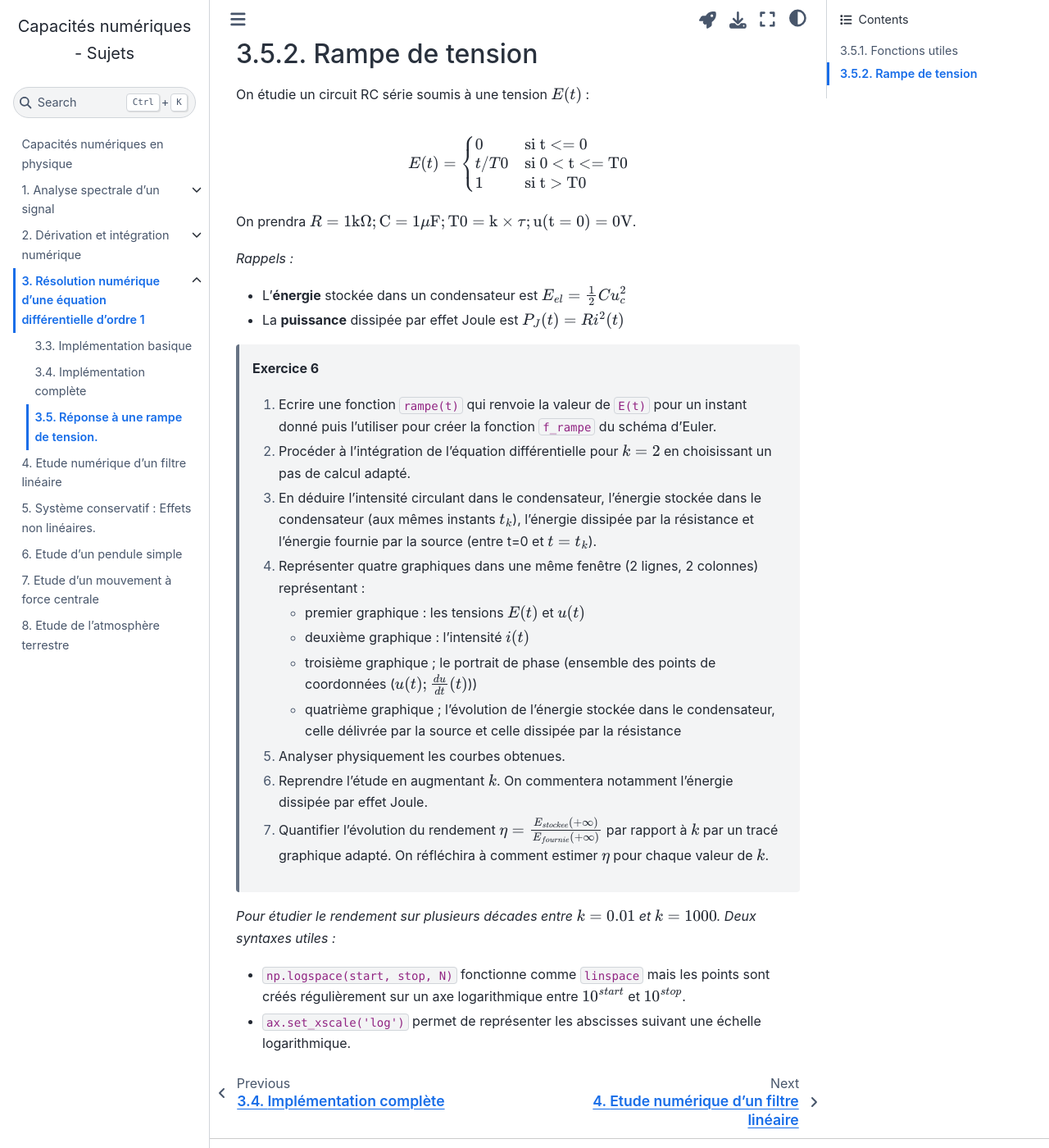
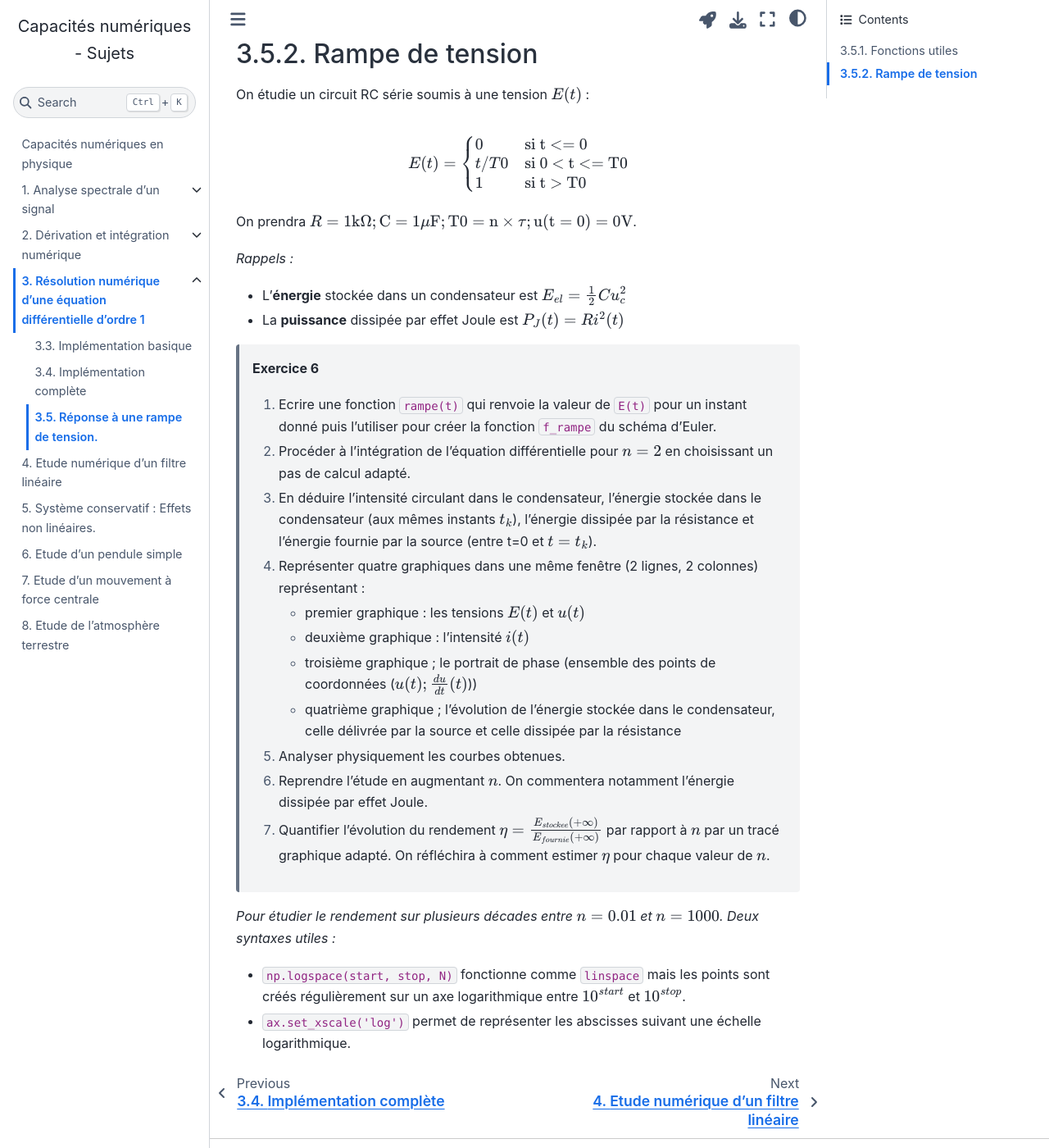
Before and after one commit to pcsi3physiquestan/capacites_numeriques_sources, a Jupyter Book: the page built from elec_reponse_o1_rampe.md, in a window 1280 px wide and 1400 px high, scrolled down 674 px. Shown: the whole window at 82% size. Built offline with Jupyter Book 1.0.4 settings and Sphinx 7.4.7 and the Sphinx Book theme 1.1.4, drawn with Linux system fonts in a browser that asks for light colours.

Commit message:
Mise à jour des sources

```diff
--- a/elec_reponse_o1_rampe.md
+++ b/elec_reponse_o1_rampe.md
@@ -37,7 +37,7 @@ t / T0 & \textrm{si 0 < t <= T0}\\
 \end{cases}
 $$
 
-On prendra $R = 1\rm{k\Omega}; C = 1\rm{\mu F}; T0 = k \times \tau; u(t=0) = 0 \rm{V}$.
+On prendra $R = 1\rm{k\Omega}; C = 1\rm{\mu F}; T0 = n \times \tau; u(t=0) = 0 \rm{V}$.
 
 _Rappels :_
 * L'__énergie__ stockée dans un condensateur est $E_{el} = \frac{1}{2}C u_c^2$
@@ -45,7 +45,7 @@ _Rappels :_
 
 > __Exercice 6__
 > 1. Ecrire une fonction `rampe(t)` qui renvoie la valeur de `E(t)` pour un instant donné puis l'utiliser pour créer la fonction `f_rampe` du schéma d'Euler.
-> 1. Procéder à l'intégration de l'équation différentielle pour $k=2$ en choisissant un pas de calcul adapté.
+> 1. Procéder à l'intégration de l'équation différentielle pour $n=2$ en choisissant un pas de calcul adapté.
 > 2. En déduire l'intensité circulant dans le condensateur, l'énergie stockée dans le condensateur (aux mêmes instants $t_k$), l'énergie dissipée par la résistance et l'énergie fournie par la source (entre t=0  et $t=t_k$).
 > 3. Représenter quatre graphiques dans une même fenêtre (2 lignes, 2 colonnes) représentant :
 >     * premier graphique : les tensions $E(t)$ et $u(t)$
@@ -53,10 +53,10 @@ _Rappels :_
 >     * troisième graphique ; le portrait de phase (ensemble des points de coordonnées ($u(t); \frac{du}{dt}(t)$))
 >     * quatrième graphique ; l'évolution de l'énergie stockée dans le condensateur, celle délivrée par la source et celle dissipée par la résistance
 > 4. Analyser physiquement les courbes obtenues.
-> 5. Reprendre l'étude en augmentant $k$. On commentera notamment l'énergie dissipée par effet Joule.
-> 6. Quantifier l'évolution du rendement $\eta = \frac{E_{stockee}(+\infty)}{E_{fournie}(+\infty)}$ par rapport à $k$ par un tracé graphique adapté. On réfléchira à comment estimer $\eta$ pour chaque valeur de $k$.
+> 5. Reprendre l'étude en augmentant $n$. On commentera notamment l'énergie dissipée par effet Joule.
+> 6. Quantifier l'évolution du rendement $\eta = \frac{E_{stockee}(+\infty)}{E_{fournie}(+\infty)}$ par rapport à $n$ par un tracé graphique adapté. On réfléchira à comment estimer $\eta$ pour chaque valeur de $n$.
 
-_Pour étudier le rendement sur plusieurs décades entre $k=0.01$ et $k=1000$. Deux syntaxes utiles :_
+_Pour étudier le rendement sur plusieurs décades entre $n=0.01$ et $n=1000$. Deux syntaxes utiles :_
 * `np.logspace(start, stop, N)` fonctionne comme `linspace` mais les points sont créés régulièrement sur un axe logarithmique entre $10^{start}$ et $10^{stop}$.
 * `ax.set_xscale('log')` permet de représenter les abscisses suivant une échelle logarithmique.
 
```
